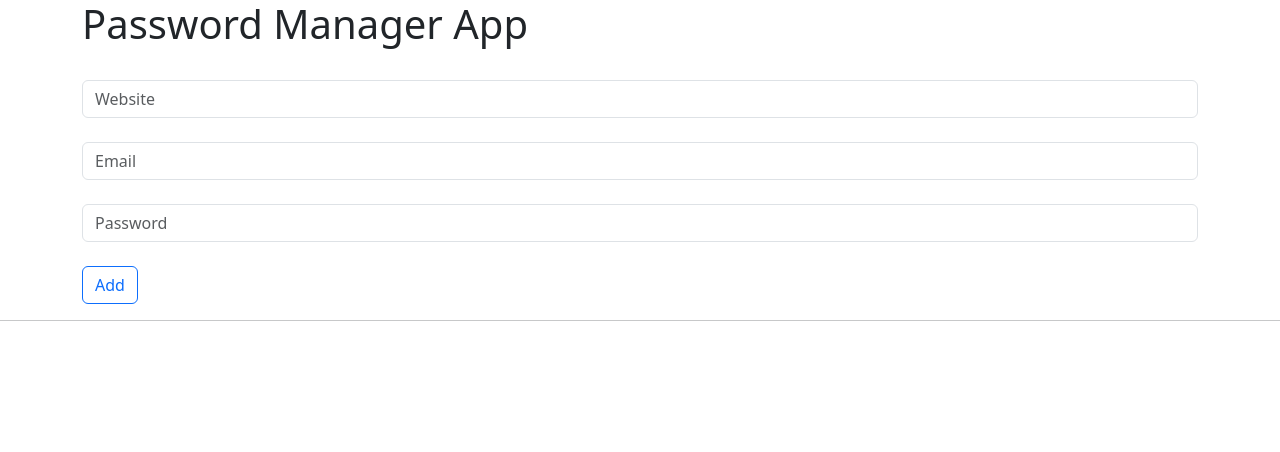
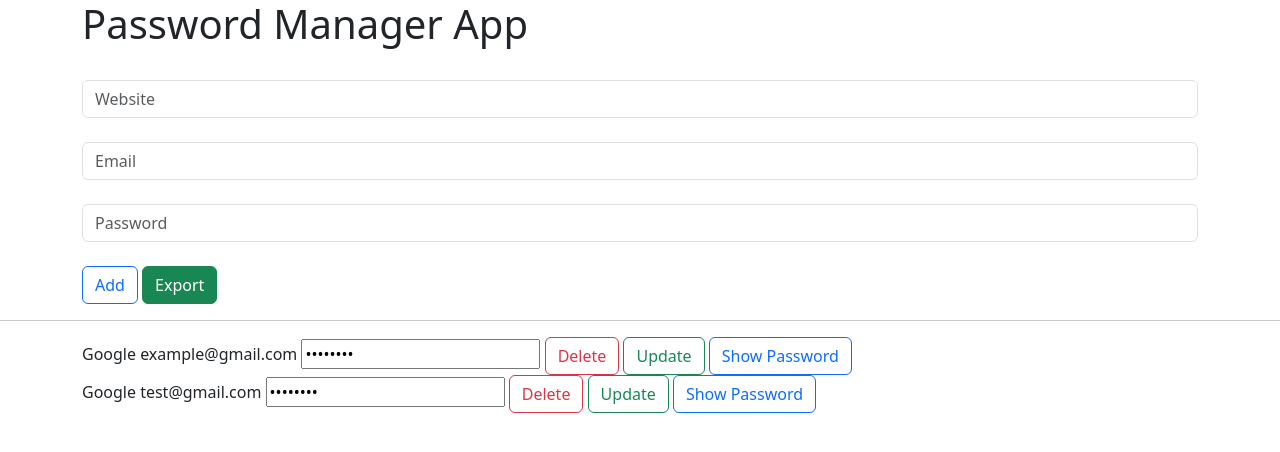
Before and after one commit to rgnldpbls/AWSCC-CodeQuest-Backend, a Flask app: page / in a window 1280 px wide. Shown: the top 452 px of the page. Run offline with Flask 3, Linux system fonts and the light colour scheme.

Commit message:
finished day 28-30 task

```diff
--- a/backend/day-28-30/app.py
+++ b/backend/day-28-30/app.py
@@ -1,5 +1,9 @@
-from flask import Flask, render_template, request, redirect, url_for
+from flask import Flask, render_template, request, redirect, send_file, url_for
 from flask_sqlalchemy import SQLAlchemy
+import csv
+import time
+timestr = time.strftime("%Y%m%d-%H%M%S")
+
 
 app = Flask(__name__)
 app.config["SQLALCHEMY_DATABASE_URI"] = "sqlite:///data.db"
@@ -36,16 +40,39 @@ def add_password():
         db.session.add(details)
         db.session.commit()
         return redirect("/")
-    return "Hello World"
 
-@app.route("/update")
-def update_password():
-    return "Hello World"
+@app.route("/update/<int:id>", methods=["GET", "POST"])
+def update_password(id):
+    upd_pass = Password.query.get_or_404(id)
+    if request.method == "POST":
+        upd_pass.web_url = request.form["web_url"]
+        upd_pass.email = request.form["email"]
+        upd_pass.password = request.form["password"]
+        try:
+            db.session.commit()
+            return redirect("/")
+        except:
+            return "There was an error updating"
+    return render_template("update.html", upd_pass=upd_pass)
 
-@app.route("/delete")
-def delete_password():
-    return "Hello World"
+@app.route("/delete/<int:id>")
+def delete_password(id):
+    del_pass = Password.query.get_or_404(id)
+    try:
+        db.session.delete(del_pass)
+        db.session.commit()
+        return redirect("/")
+    except:
+        return "There was an error deleting"
 
+@app.route("/export")
+def export_data():
+    with open('dump.csv', 'w') as f:
+        out = csv.writer(f)
+        out.writerow(['id', 'web_url', 'email', 'password'])
+        for item in Password.query.all():
+            out.writerow([item.id, item.web_url, item.email, item.password])
+        return send_file('dump.csv', mimetype='text/csv', download_name=f"Export_Password_{timestr}.csv", as_attachment=True)
 
 if __name__ == "__main__":
     app.run(debug=True) # development & production set to False
--- a/backend/day-28-30/templates/index.html
+++ b/backend/day-28-30/templates/index.html
@@ -40,13 +40,34 @@
         />
         <br />
         <button class="btn btn-outline-primary">Add</button>
+        <a href="/export" class="btn btn-success"> Export </a>
       </form>
     </div>
     <hr />
     <div class="container">
-      {% for item in passList %} {{ item.web_url }} {{ item.email }} {{
-      item.password }} <br />{% endfor %}
+      {% for item in passList %} {{ item.web_url }} {{ item.email }}
+      <input type="password" value="{{item.password }}" id="{{item.id }}" />
+      <a href="/delete/{{item.id}}" class="btn btn-outline-danger"> Delete </a>
+      <a href="/update/{{item.id}}" class="btn btn-outline-success"> Update </a>
+      <button
+        onclick="myFunction('{{item.id}}')"
+        class="btn btn-outline-primary"
+      >
+        Show Password
+      </button>
+      <br />
+      {% endfor %}
     </div>
+    <script type="text/javascript">
+      function myFunction(pid) {
+        var x = document.getElementById(pid);
+        if (x.type === "password") {
+          x.type = "text";
+        } else {
+          x.type = "password";
+        }
+      }
+    </script>
     <script
       src="https://cdn.jsdelivr.net/npm/bootstrap@5.3.3/dist/js/bootstrap.bundle.min.js"
       integrity="sha384-YvpcrYf0tY3lHB60NNkmXc5s9fDVZLESaAA55NDzOxhy9GkcIdslK1eN7N6jIeHz"
--- /dev/null
+++ b/dump.csv
@@ -0,0 +1,5 @@
+id,web_url,email,password
+
+1,Google,example@gmail.com,password
+
+2,Google,test@gmail.com,testpawd
```
Also changed, not shown: backend/day-28-30/templates/update.html (+54 -0 lines), backend/day-28-30/instance/data.db (deleted), instance/data.db (added).
